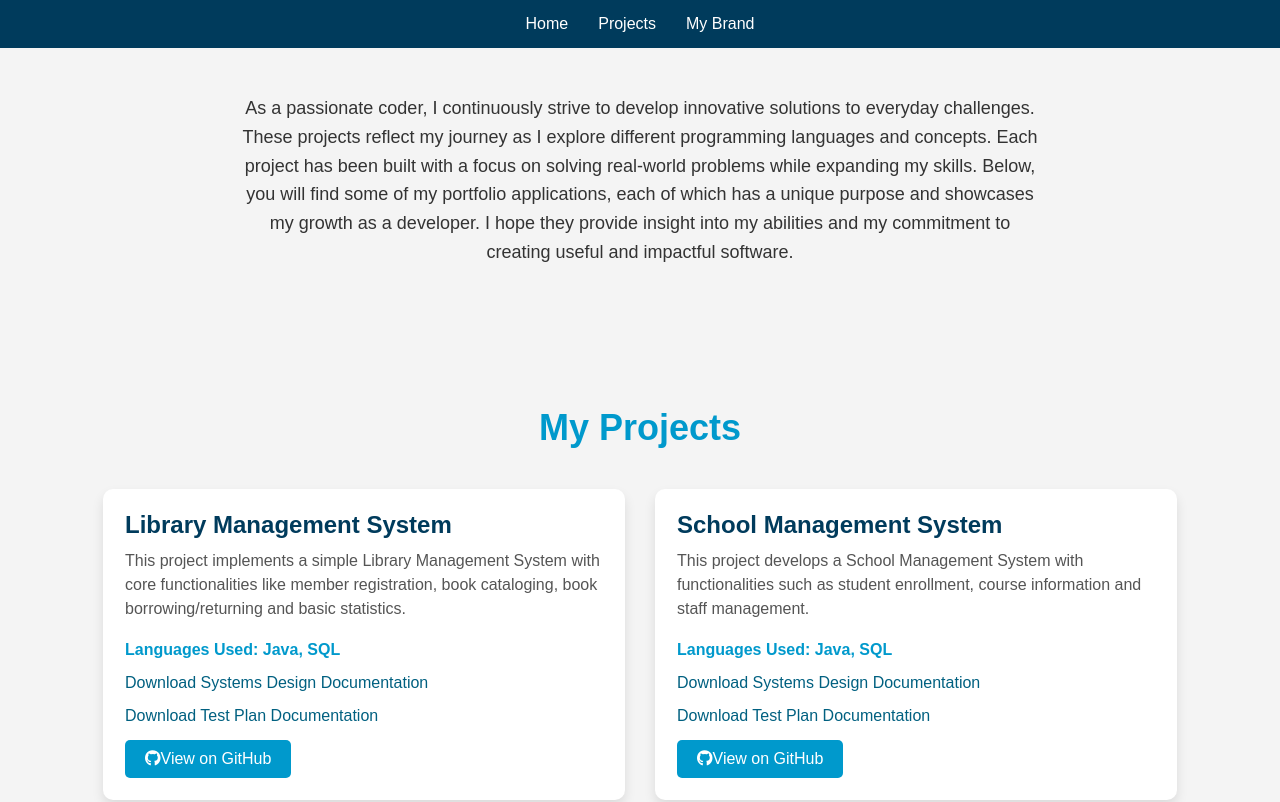
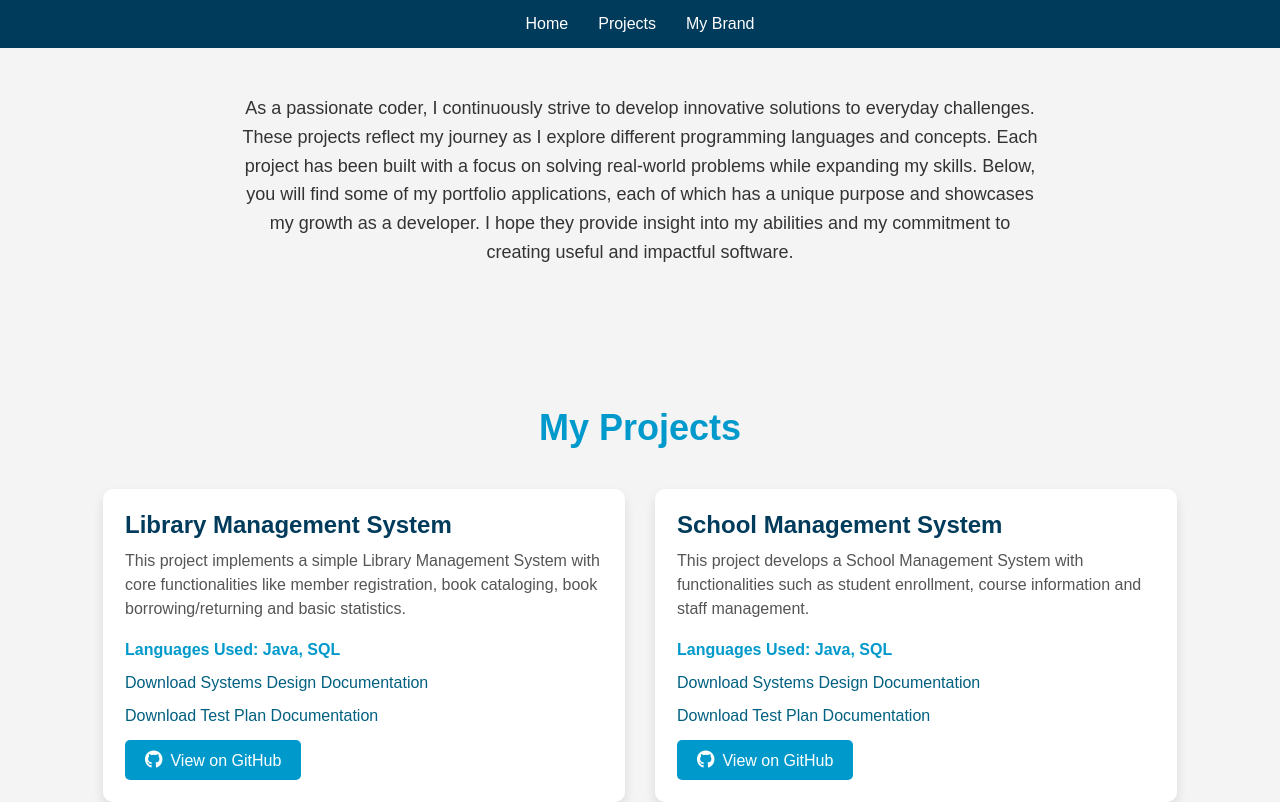
Before and after one commit to UnathiDev/Unathi-Okhue-Skye, a plain HTML site: page projects.html in a window 1280 px wide. Shown: the top 802 px of the page. Drawn offline with Linux system fonts and the light colour scheme.

Commit message:
Update projects.css

```diff
--- a/styles/projects.css
+++ b/styles/projects.css
@@ -245,6 +245,19 @@ nav ul li a:hover {
     background-color: #006080;
 }
 
+.github-link {
+    display: inline-flex;
+    align-items: center;
+    font-size: 16px;
+    text-decoration: none;
+    color: #333;
+}
+
+.github-link i {
+    margin-right: 8px; /* Adds space between the icon and text */
+    font-size: 18px;   /* Adjusts the icon size */
+}
+
 /* Footer Styles */
 footer {
     text-align: center;
```
